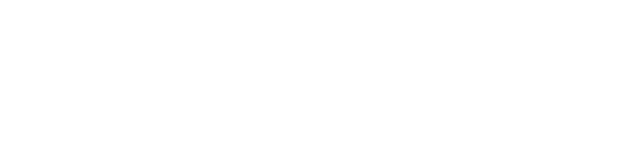
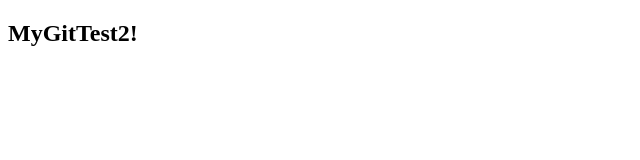
Before and after one commit to purpler1219/KostaGitTest1, a plain HTML site: page WebContent/index.html in a window 1280 px wide. Shown: the whole page, without its empty margins (0-640 px from the left). Drawn offline with Linux system fonts and the light colour scheme.

Commit message:
h2 태그 추가

```diff
--- a/WebContent/index.html
+++ b/WebContent/index.html
@@ -5,6 +5,6 @@
 <title>Insert title here</title>
 </head>
 <body>
-
+<h2>MyGitTest2!</h2>
 </body>
 </html>
```
Also changed, not shown: bin/WebContent/index.html (+1 -1 lines).
